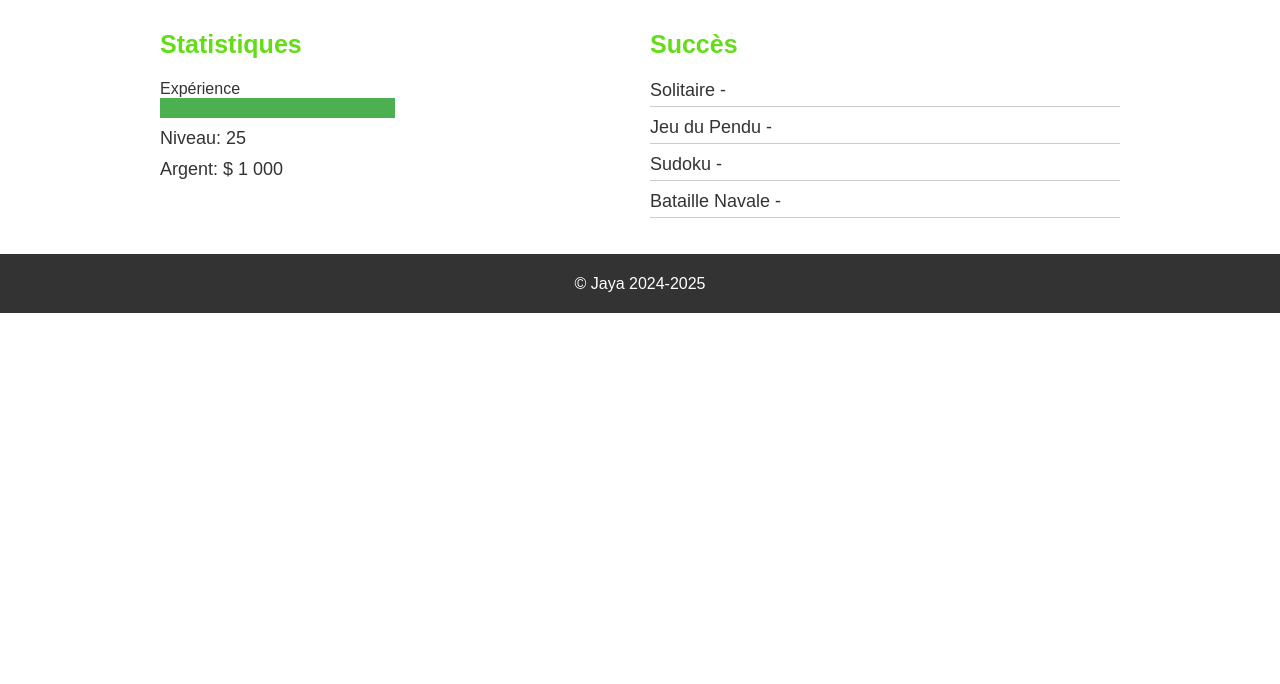
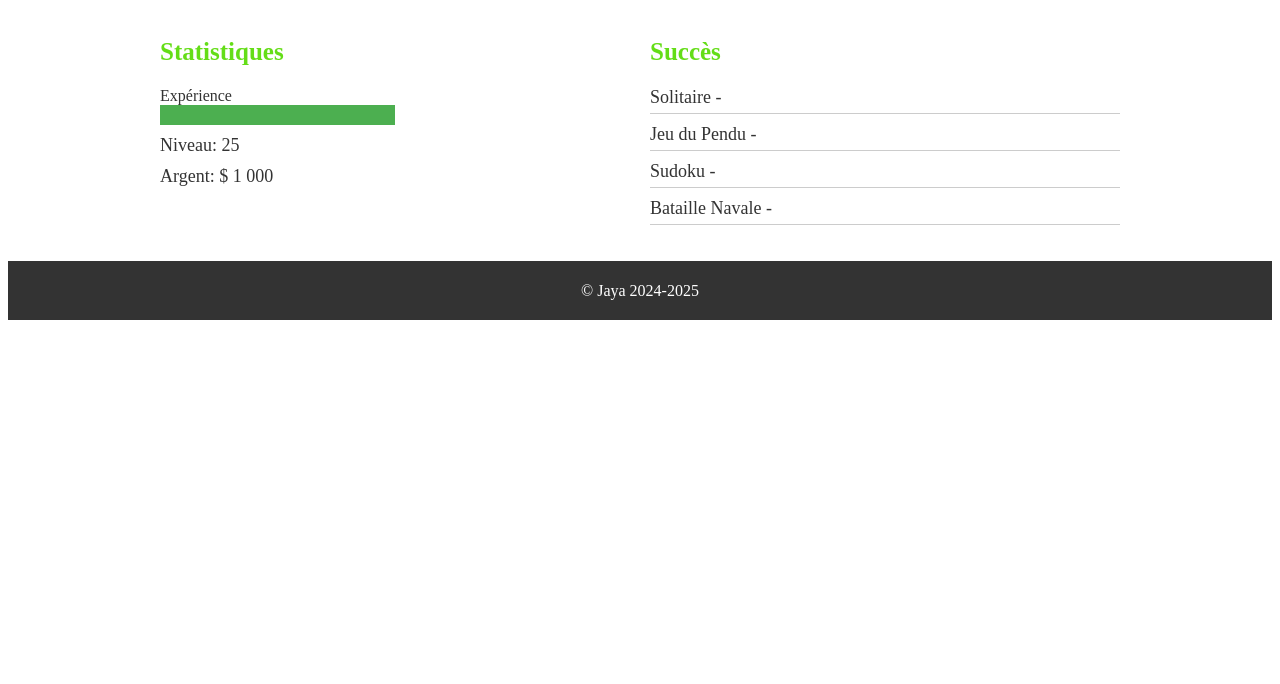
Before and after one commit to rAntho21/L3miage, a plain HTML site: page src/navigation/profil.html in a window 1280 px wide. Shown: the part 116-800 px from the top of the page. Drawn offline with Linux system fonts and the light colour scheme.

Commit message:
body ciao

```diff
--- a/assets/css/profile.css
+++ b/assets/css/profile.css
@@ -1,8 +1,4 @@
 body {
-    font-family: Arial, sans-serif;
-    margin: 0;
-    padding: 0;
-    font-size: 16px; /* Taille de base de la police */
 }
 
 .container {
```
